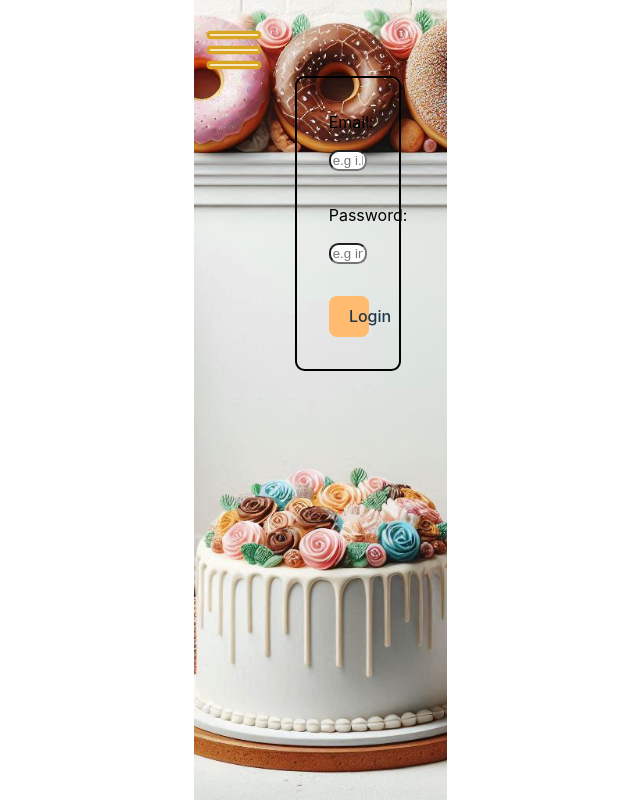
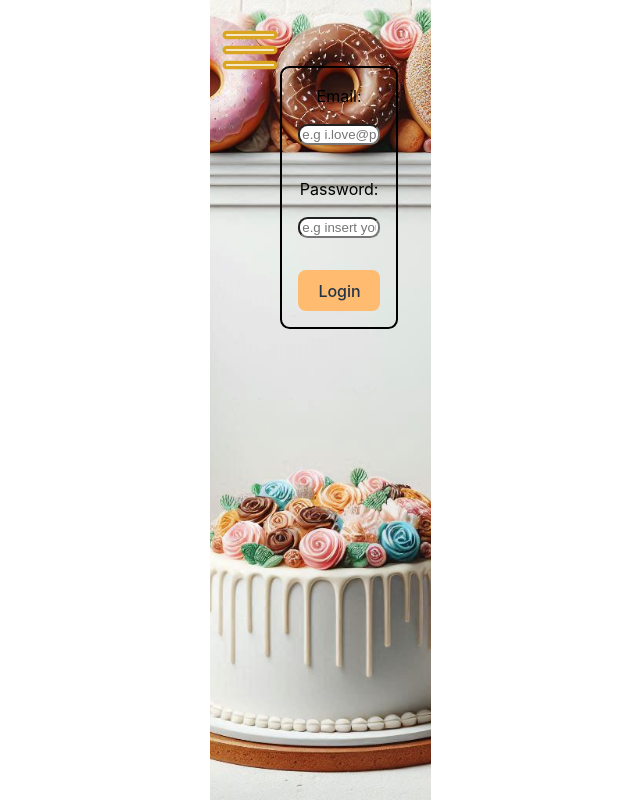
Before and after one commit to composerproject/patisserie2, a React (Vite) app in the folder front/: page /login in a window 768 px wide. Shown: the whole page, without its empty margins (64-704 px from the left). Built offline with nearby package versions, Linux system fonts and the light colour scheme.

Commit message:
Fixed media query.

```diff
--- a/front/src/index.css
+++ b/front/src/index.css
@@ -202,11 +202,11 @@ button:focus-visible {
 }
 
 .login-container {
-  padding: 2rem;
-  margin: 10% 0% 0% 42%;
+  padding: 1rem;
+  margin: 10% 0% 0% 38.5%;
   border: 2px solid black;
   border-radius: 0.6rem;
-  width: 15%;
+  width: 25%;
 }
 
 .login-form {
@@ -228,11 +228,6 @@ button:focus-visible {
 /* ABOUT WRAPPER */
 
 /* MEDIA QUERY */
-
-p,
-table {
-  /* color: #daa520; */
-}
 
 table {
   margin: auto;
@@ -446,7 +441,29 @@ div.horizontal-scroll-container p {
 
 @media only screen and (max-width: 1024px) and (min-width: 768px) {
   .login-container {
-    margin: 16.5% 0% 0% 39.5%;
+    margin: 20% 0% 0% 32%;
+    width: 37%;
+  }
+}
+
+@media only screen and (max-width: 768px) and (min-width: 580px) {
+  .login-container {
+    margin: 30% 0% 0% 32%;
+    width: 37%;
+  }
+}
+
+@media only screen and (max-width: 580px) and (min-width: 425px) {
+  .login-container {
+    margin: 45% 0% 0% 20%;
+    width: 60%;
+  }
+}
+
+@media only screen and (max-width: 425px) and (min-width: 320px) {
+  .login-container {
+    margin: 66% 0% 0% 9%;
+    width: 77%;
   }
 }
 
@@ -502,24 +519,6 @@ div.horizontal-scroll-container p {
     height: 100vh;
     background-position-x: center;
     background-position-y: center;
-  }
-
-  .login-container {
-    margin: 30% 0% 0% 40%;
-  }
-}
-
-@media screen and (max-width: 425px) {
-  .login-container {
-    margin: 50% 0% 0% 28%;
-    width: 30%;
-  }
-}
-
-@media screen and (max-width: 320px) {
-  .login-container {
-    margin: 65% 0% 0% 28%;
-    width: 30%;
   }
 }
 
```
